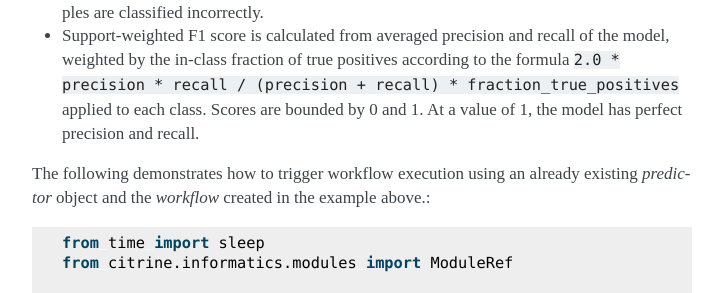
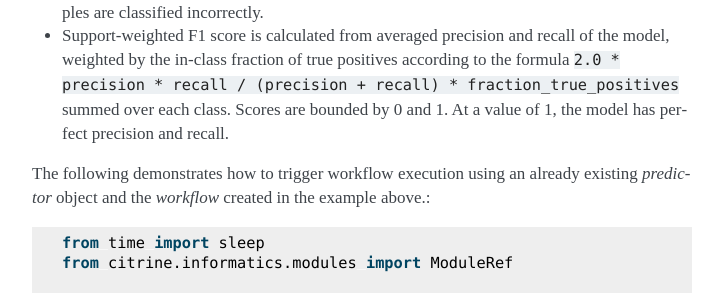
Before and after one commit to CitrineInformatics/citrine-python, a Sphinx documentation site: the page built from docs/source/workflows/performance_workflows.rst, in a window 1280 px wide and 900 px high, scrolled down 1939 px. Shown: the part 160-453 px from the top of the window, without its empty margins (388-1111 px from the left). Built offline with Sphinx 7.4.7, drawn with Linux system fonts in a browser that asks for light colours.

Commit message:
Update docs/source/workflows/performance_workflows.rst
Co-Authored-By: bfolie <bfolie@citrine.io>

```diff
--- a/docs/source/workflows/performance_workflows.rst
+++ b/docs/source/workflows/performance_workflows.rst
@@ -82,7 +82,7 @@ For categorical responses, performance metrics include either the area under the
    If AUC=1.0, all samples are classified correctly.
    If AUC=0.5, the model cannot distinguish between the two categories.
    If AUC=0.0, all samples are classified incorrectly.
--  Support-weighted F1 score is calculated from averaged precision and recall of the model, weighted by the in-class fraction of true positives according to the formula ``2.0 * precision * recall / (precision + recall) * fraction_true_positives`` applied to each class.
+-  Support-weighted F1 score is calculated from averaged precision and recall of the model, weighted by the in-class fraction of true positives according to the formula ``2.0 * precision * recall / (precision + recall) * fraction_true_positives`` summed over each class.
    Scores are bounded by 0 and 1. At a value of 1, the model has perfect precision and recall.
 
 The following demonstrates how to trigger workflow execution using an already existing `predictor` object and the `workflow` created in the example above.:
```
